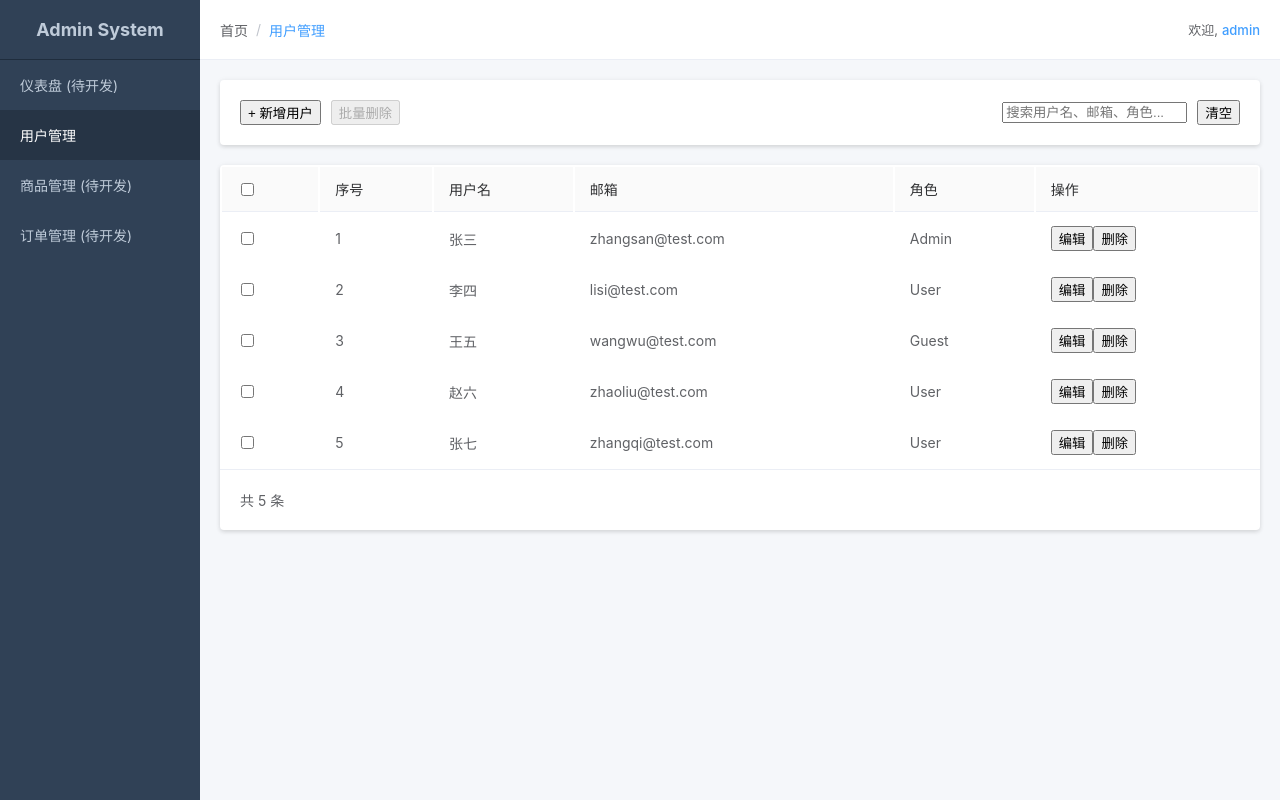
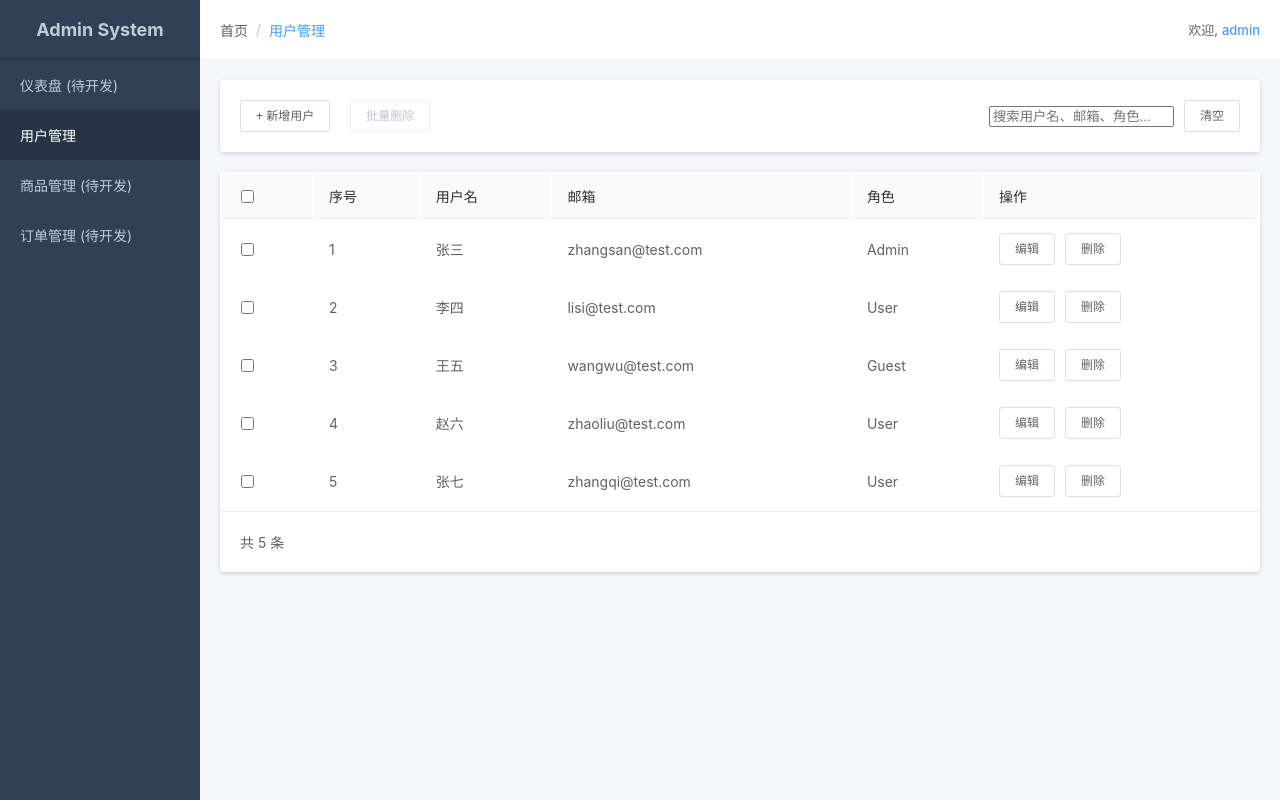
Before and after one commit to 17726/vue2-admin-system, a Vue app: page / in a window 1280 px wide. Built offline with nearby package versions, Linux system fonts and the light colour scheme.

Commit message:
引入el-Container，并重构主页面布局；引入el-button

```diff
--- a/babel.config.js
+++ b/babel.config.js
@@ -1,5 +1,14 @@
 module.exports = {
-  presets: [
-    '@vue/cli-plugin-babel/preset'
+  "presets": [
+    "@vue/cli-plugin-babel/preset"
+  ],
+  "plugins": [
+    [
+      "component",
+      {
+        "libraryName": "element-ui",
+        "styleLibraryName": "theme-chalk"
+      }
+    ]
   ]
 }
--- a/package.json
+++ b/package.json
@@ -9,6 +9,7 @@
   },
   "dependencies": {
     "core-js": "^3.8.3",
+    "element-ui": "^2.4.5",
     "sass": "^1.93.3",
     "sass-loader": "^10.5.2",
     "vue": "^2.6.14"
@@ -19,8 +20,10 @@
     "@vue/cli-plugin-babel": "~5.0.0",
     "@vue/cli-plugin-eslint": "~5.0.0",
     "@vue/cli-service": "~5.0.0",
+    "babel-plugin-component": "^1.1.1",
     "eslint": "^7.32.0",
     "eslint-plugin-vue": "^8.0.3",
+    "vue-cli-plugin-element": "~1.0.1",
     "vue-template-compiler": "^2.6.14"
   },
   "eslintConfig": {
--- a/src/App.vue
+++ b/src/App.vue
@@ -1,13 +1,25 @@
 <template>
   <div id="app">
-    <!-- 侧边栏  -->
-    <sidebar class="sidebar"></sidebar>
-    <!-- 顶栏 -->
-    <TopHeader class="header"></TopHeader>
-    <!-- 主内容区 -->
-    <div class="main">
-      <UserManagement></UserManagement>
-    </div>
+    <el-container class="app-container">
+      <!-- 1. 侧边栏  -->
+      <el-aside width="200px" class="sidebar">
+        <sidebar> </sidebar>
+      </el-aside>
+      <!-- 2. 右侧主体内容区 -->
+      <!--方向默认为 "vertical"垂直，它会占据侧边栏右侧的所有剩余空间-->
+      <el-container>
+        <!-- 2a.顶栏 -->
+        <el-header height="60px" class="header">
+          <TopHeader></TopHeader>
+        </el-header>
+        <!-- 2b.主内容区 -->
+        <!-- el-main 会自动撑满 Header 下方的所有剩余空间
+          设置 overflow: auto，让它自己处理滚动-->
+        <el-main class="main-content">
+          <UserManagement></UserManagement>
+        </el-main>
+      </el-container>
+    </el-container>
   </div>
 </template>
 
@@ -26,50 +38,41 @@ export default {
 </script>
 
 <style lang="scss" scoped>
-#app {
-  display: grid;
-  grid-template-areas:
-  "sidebar header"
-  "sidebar main";
-  // 侧边栏200px,主区域自适应
-  grid-template-columns: 200px 1fr;
-  // 行高: 顶栏固定60px, 主区域自适应
-  grid-template-rows: $top-header-height 1fr;
-  height: 100vh;//min-height?
-  overflow: hidden; // 防止整体滚动
+#app, .app-container {
+  // 重要
+  // 让根容器占满整个视口高度
+  height: 100vh;
+  width: 100vw;
+  // 100%还是100vh？
+  overflow: hidden; // 防止整体滚动区域（是否必须？
 }
 
-// 侧边栏区域
 .sidebar {
-  grid-area: sidebar;
-  // overflow-y: auto; // 内部滚动
+  // height: 100vh;
+  background-color: $sidebar-bg;
+  /* 让侧边栏自己处理垂直溢出 */
+  overflow-y: auto;
+  /* 隐藏不需要的水平滚动条 */
+  overflow-x: hidden;
+  transition: margin-left 0.3s ease;//移动端隐藏动画
+}
+.main-content {
+  // flex: 1; // 主内容区占满剩余空间
+  background-color: $bg-page;
+  overflow-y: auto;
+  padding: 0; // 去掉 Element UI 默认 padding
+}
+.header {
+  padding: 0;
 }
 
-// 顶栏区域
-.header {
-  grid-area: header;
-  // z-index: 100; // 保证在内容之上
-}
-
-// 主内容区域
-.main {
-  grid-area: main;
-  background-color: $bg-page;
-  // ？
-  overflow-y: auto; // 支持内部垂直滚动
-  overflow-x: auto; // 支持横向滚动
-}
 
 // 响应式: 小屏幕隐藏侧边栏
 @media (max-width: 768px) {
-  #app {
-    grid-template-areas:
-      "header"
-      "main";
-    grid-template-columns: 1fr;
-  }
-
-  .sidebar {
+  .sidebar.el-aside {
+    /* 简单粗暴但有效：在小屏幕上直接隐藏侧边栏。
+      el-container (flex布局) 会自动让 .main-content 占满100%宽度。
+    */
     display: none; // 或改为抽屉式
   }
 }
--- a/src/components/UserFormModal.vue
+++ b/src/components/UserFormModal.vue
@@ -27,9 +27,9 @@
           </select>
         </div>
         <div class="form-action">
-          <button type="button" class="btn-cancel" @click="close">取消</button>
+          <el-button type="button" class="btn-cancel" @click="close">取消</el-button>
           <!-- 注意为button设置type -->
-          <button type="submit" class="btn-save">保存</button>
+          <el-button type="submit" class="btn-save">保存</el-button>
           <!-- 注意save-submit事件应与form元素的绑定 -->
         </div>
       </form>
--- a/src/main.js
+++ b/src/main.js
@@ -2,6 +2,7 @@ import Vue from 'vue'
 import App from './App.vue'
 
 import "@/assets/styles/main.scss"
+import './plugins/element.js'
 
 
 Vue.config.productionTip = false
--- /dev/null
+++ b/src/plugins/element.js
@@ -0,0 +1,10 @@
+import Vue from 'vue'
+import { Button ,Aside,Container,Main,Header,Footer} from 'element-ui'
+
+Vue.prototype.$ELEMENT = { size: "small", zIndex: 2000 };
+Vue.use(Button)
+Vue.use(Container)
+Vue.use(Aside)
+Vue.use(Header)
+Vue.use(Main)
+Vue.use(Footer)
--- a/src/views/UserManagement.vue
+++ b/src/views/UserManagement.vue
@@ -3,16 +3,16 @@
     <!-- 操作栏 -->
     <div class="toolbar">
       <div class="left">
-        <button class="btn btn-primary" @click="handleOpenAdd()">
+        <el-button class="btn btn-primary" @click="handleOpenAdd()">
           + 新增用户
-        </button>
-        <button
+        </el-button>
+        <el-button
           class="btn btn-danger"
           :disabled="selectedIds.length <= 0"
           @click="delSelected()"
         >
           批量删除
-        </button>
+        </el-button>
       </div>
       <div class="right">
         <input
@@ -23,9 +23,9 @@
         />
         <!-- 实时搜索不需按钮 -->
         <!-- <button class="btn btn-default" >搜索</button> -->
-        <button class="btn btn-default" @click="clearSearchInput()">
+        <el-button class="btn btn-default" @click="clearSearchInput()">
           清空
-        </button>
+        </el-button>
       </div>
     </div>
 
@@ -58,12 +58,12 @@
             <td>{{ item.email }}</td>
             <td>{{ item.role }}</td>
             <td>
-              <button class="btn btn-link" @click="handleOpenEdit(item)">
+              <el-button class="btn btn-link" @click="handleOpenEdit(item)">
                 编辑
-              </button>
-              <button class="btn btn-link btn-danger" @click="del(item.id)">
+              </el-button>
+              <el-button class="btn btn-link btn-danger" @click="del(item.id)">
                 删除
-              </button>
+              </el-button>
             </td>
           </tr>
         </tbody>
```
Also changed, not shown: 1 other file (tests, documents, lock files or other folders).
